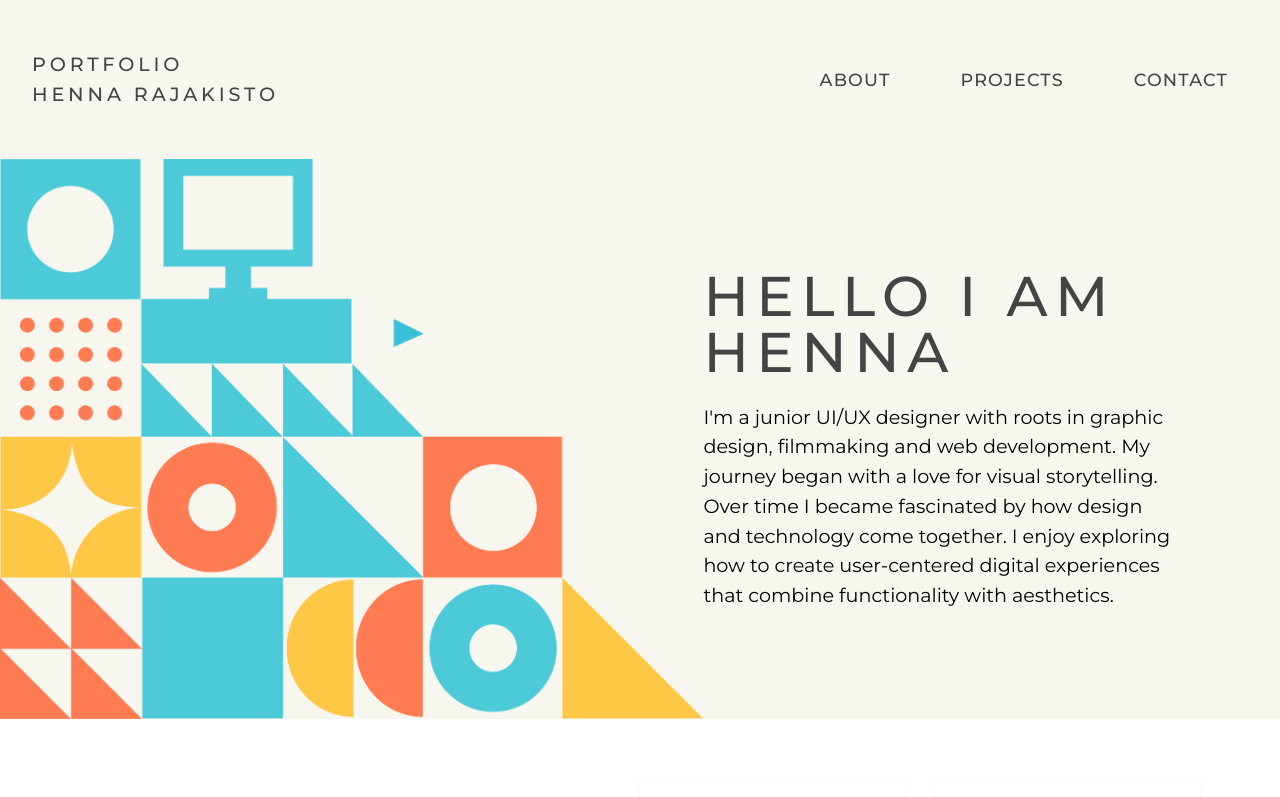
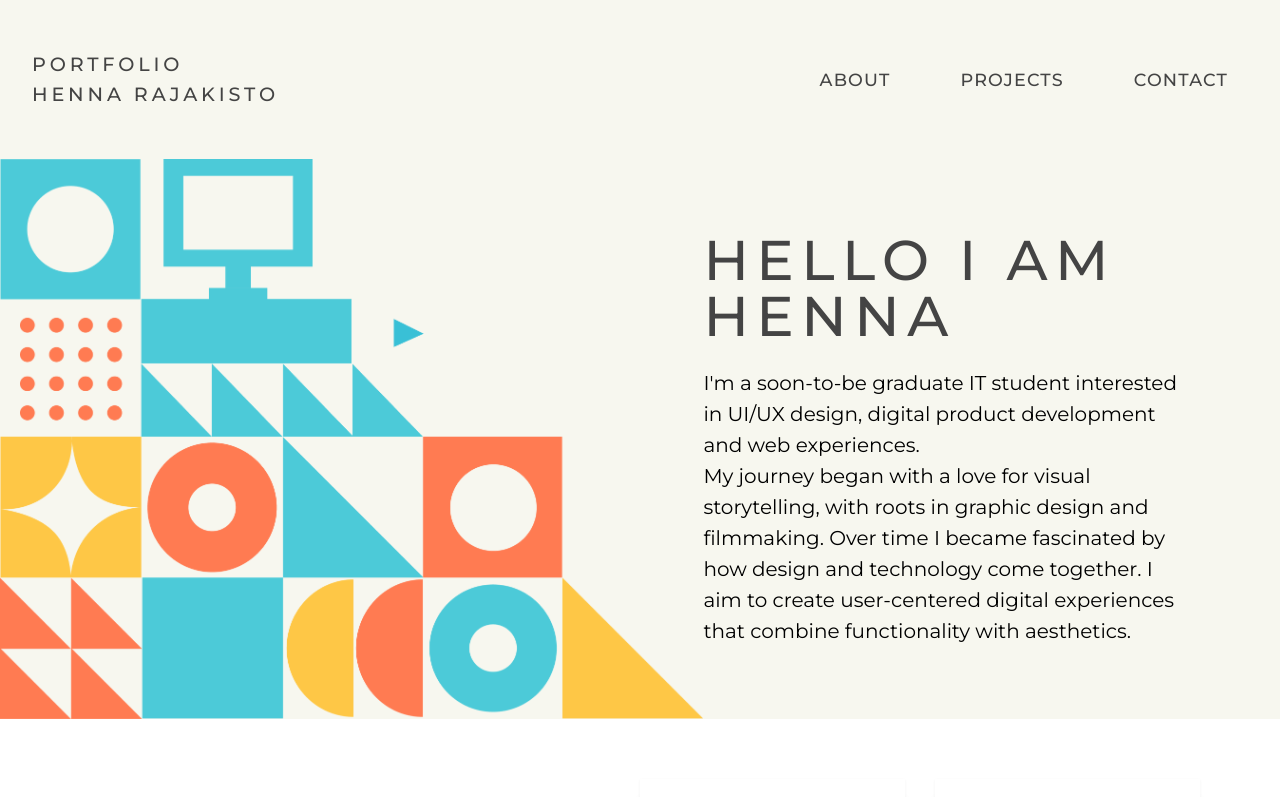
Before and after one commit to hennamarleena/UXUI-portfolio, a React (Vite) app: page / in a window 1280 px wide. Shown: the top 797 px of the page. Built offline with nearby package versions, Linux system fonts and the light colour scheme.

Commit message:
about tekstin päivitys

```diff
--- a/src/App.css
+++ b/src/App.css
@@ -164,7 +164,7 @@ nav ul li button:hover {
   padding-right: 6rem;
 }
 .about-text p {
-  font-size: 1.2em;
+  font-size: 1.25em;
   padding-top: 1.2em;
 }
 
--- a/src/components/About.jsx
+++ b/src/components/About.jsx
@@ -30,9 +30,11 @@ export default function About() {
             <div className="about-text">
                 <h2>HELLO I AM HENNA</h2>
                 <p>
-                  I'm a junior UI/UX designer with roots in graphic design, filmmaking and web development.
-                  My journey began with a love for visual storytelling. Over time I became fascinated by how design and technology come together.
-                  I enjoy exploring how to create user-centered digital experiences that combine functionality with aesthetics.
+                  I'm a soon-to-be graduate IT student interested in UI/UX design, digital product development and web experiences.
+                  <br />
+                  My journey began with a love for visual storytelling, with roots in graphic design and filmmaking.
+                  Over time I became fascinated by how design and technology come together.
+                  I aim to create user-centered digital experiences that combine functionality with aesthetics.
                 </p>
             </div>
         </section>
```
